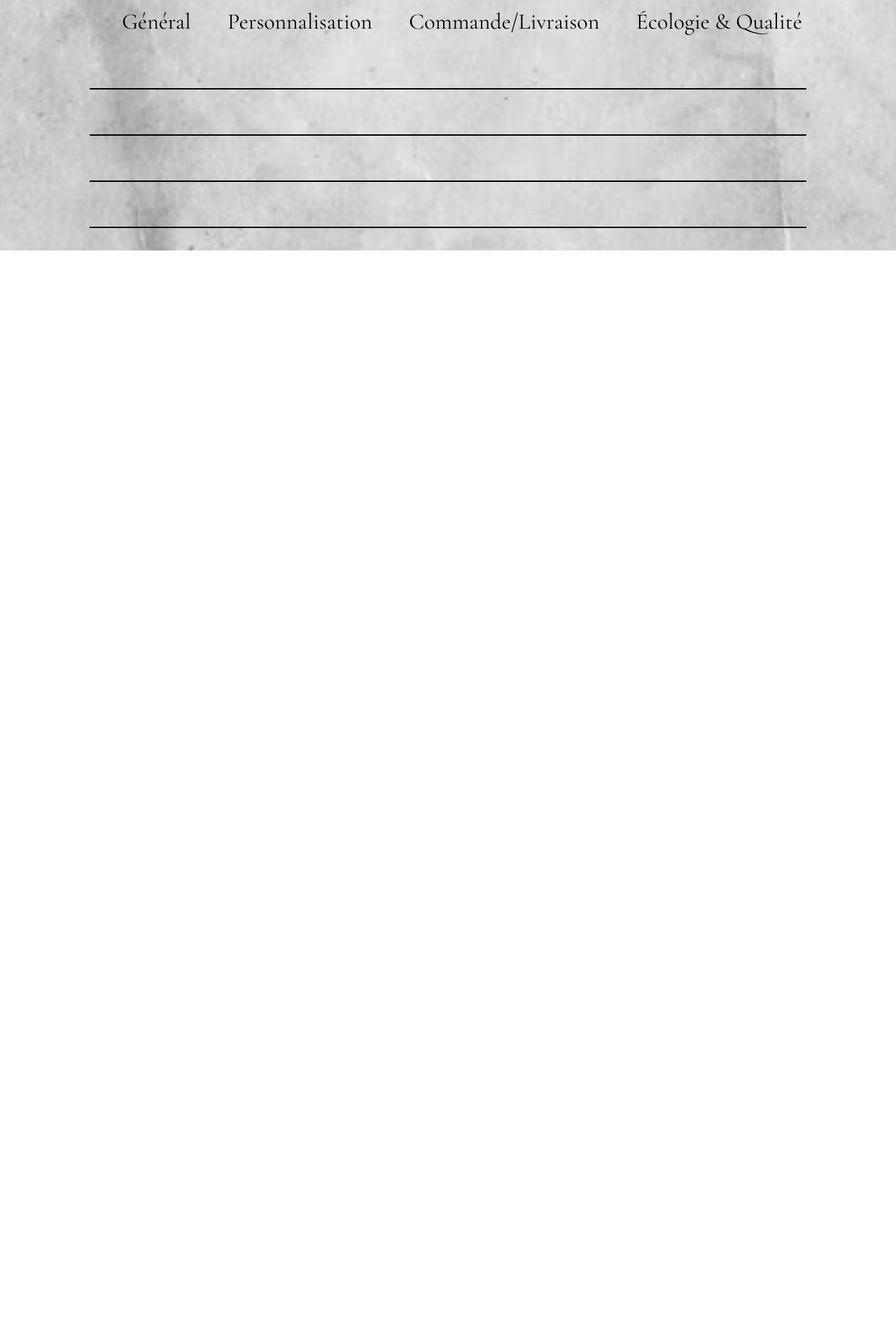
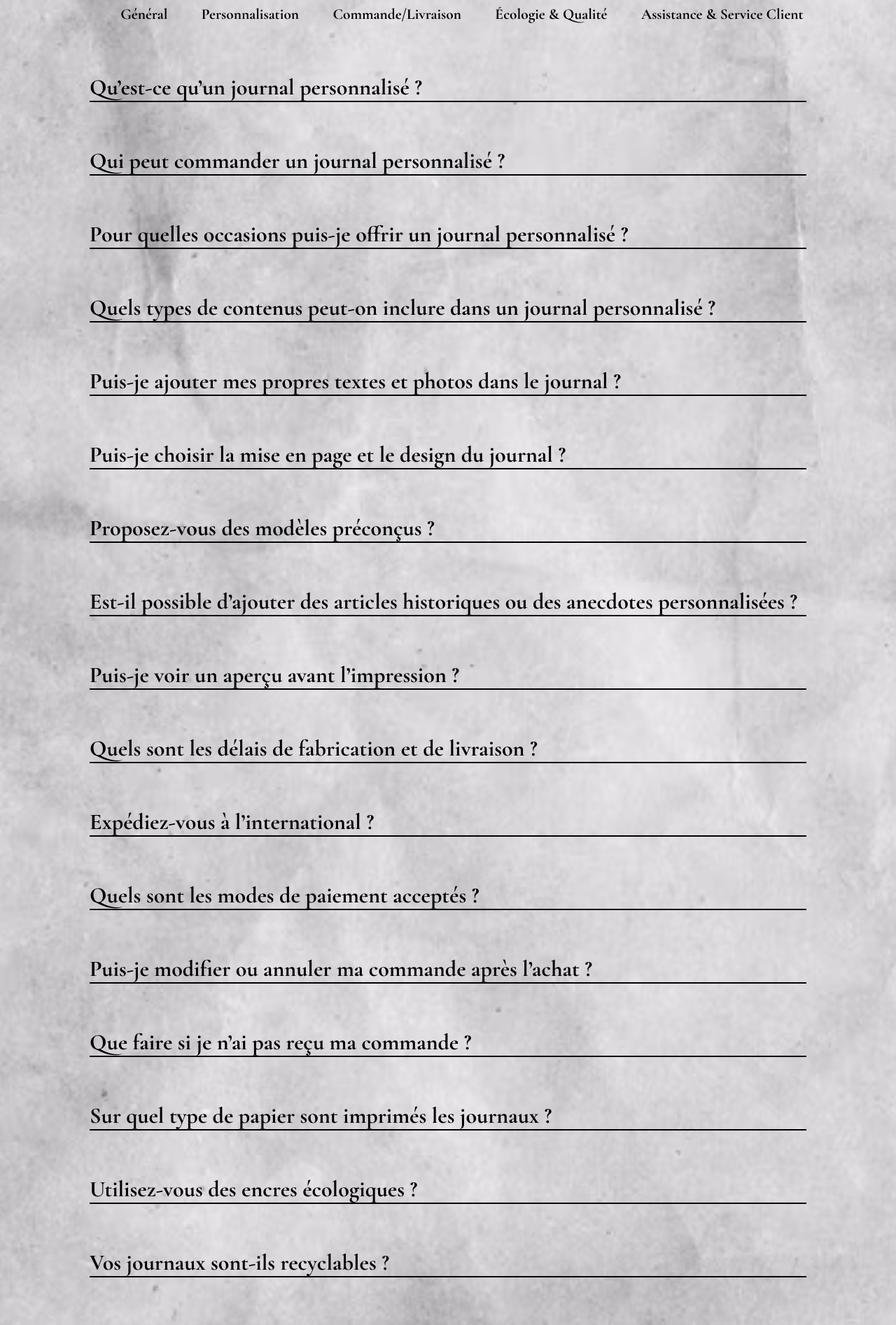
Before and after one commit to clementAvesque/voyages_de_papiers, a Vue app: page /FAQ in a window 1280 px wide. Shown: the part 380-2274 px from the top of the page at 70% size. Before the commit the page ends 800 px from the top, so only its background shows below. Built offline with nearby package versions, Linux system fonts and the light colour scheme.

Commit message:
FAQ finit

```diff
--- a/src/views/FAQ.vue
+++ b/src/views/FAQ.vue
@@ -3,14 +3,14 @@
         <h1>Notre FAQ</h1>
         <nav>
             <ul>
-                <li v-for="(content, index) in contents" :key="index" @click="category(content.category)">{{
+                <li v-for="(content, index) in contents" :key="index" @click="category(content.category)" :class="{ active: selectedCategory === content.category }">{{
                     content.category }}</li>
             </ul>
         </nav>
         <div id="container">
-            <div class="question" v-for="(question,index) in actual_content" @click="question_target = index">
+            <div class="question" v-for="(question, index) in actual_content" @click="question_target = index">
                 <h3>{{ question.ans }}</h3>
-                <p v-show="index===question_target">{{ question.rep }}</p>
+                <p v-show="index === question_target">{{ question.rep }}</p>
             </div>
         </div>
 
@@ -20,16 +20,131 @@
 
 <script>
 
-import { TrackOpTypes } from 'vue';
-
 export default {
     data() {
         return {
             question_target: -1,
             contents: [
                 {
-                    category: "Général",
-                    questions: [
+                    "category": "Général",
+                    "questions": [
+                        {
+                            "ans": "Qu’est-ce qu’un journal personnalisé ?",
+                            "rep": "Un journal personnalisé est un véritable retour dans le temps ! Il est conçu sur mesure en fonction d’une année (2000-2010) et d’un thème sélectionné (sport, culture, voyage, etc.). Vous pouvez également ajouter une touche personnelle avec une photo et un message en dernière page."
+                        },
+                        {
+                            "ans": "Qui peut commander un journal personnalisé ?",
+                            "rep": "Tout le monde ! Que vous souhaitiez offrir un cadeau unique à un proche ou simplement revivre les moments marquants d’une année, notre journal personnalisé s’adresse à tous."
+                        },
+                        {
+                            "ans": "Pour quelles occasions puis-je offrir un journal personnalisé ?",
+                            "rep": "Un journal personnalisé est parfait pour un anniversaire, un mariage, une fête des pères/mères, un départ en retraite ou toute autre occasion spéciale. Il permet d’offrir un souvenir unique et chargé d’émotions."
+                        },
+                        {
+                            "ans": "Quels types de contenus peut-on inclure dans un journal personnalisé ?",
+                            "rep": "Chaque journal contient des articles retraçant les événements marquants de l’année choisie, classés selon le thème sélectionné. Vous pouvez également personnaliser la dernière page avec une photo et un message de votre choix."
+                        }
+                    ]
+                },
+                {
+                    "category": "Personnalisation",
+                    "questions": [
+                        {
+                            "ans": "Puis-je ajouter mes propres textes et photos dans le journal ?",
+                            "rep": "Oui, vous pouvez personnaliser la dernière page avec une photo et un message, une anecdote, une histoire ou même un poème."
+                        },
+                        {
+                            "ans": "Puis-je choisir la mise en page et le design du journal ?",
+                            "rep": "Le journal suit une mise en page harmonieuse et professionnelle inspirée des journaux traditionnels. Pour assurer une lecture fluide et esthétique, la mise en page est préétablie, mais nous vous offrons la possibilité d’ajouter votre touche personnelle sur la dernière page."
+                        },
+                        {
+                            "ans": "Proposez-vous des modèles préconçus ?",
+                            "rep": "Oui, nous avons une sélection de thèmes variés (sport, culture, voyage, etc.), chacun mettant en avant des événements marquants de l’année choisie."
+                        },
+                        {
+                            "ans": "Est-il possible d’ajouter des articles historiques ou des anecdotes personnalisées ?",
+                            "rep": "Les articles historiques sont sélectionnés en fonction de l’année et du thème choisis. Pour une personnalisation plus poussée, vous pouvez ajouter une anecdote ou un message personnel sur la dernière page."
+                        },
+                        {
+                            "ans": "Puis-je voir un aperçu avant l’impression ?",
+                            "rep": "Oui, avant la validation de votre commande, vous pourrez voir un aperçu numérique de votre journal personnalisé pour vous assurer qu’il correspond à vos attentes."
+                        }
+                    ]
+                },
+                {
+                    "category": "Commande/Livraison",
+                    "questions": [
+                        {
+                            "ans": "Quels sont les délais de fabrication et de livraison ?",
+                            "rep": "Nos journaux sont fabriqués à la demande. La production prend en général X jours, et la livraison dépend du mode choisi. En moyenne, vous recevrez votre commande sous X jours ouvrés."
+                        },
+                        {
+                            "ans": "Expédiez-vous à l’international ?",
+                            "rep": "Oui, nous proposons la livraison dans plusieurs pays. Les délais et frais de livraison varient en fonction de votre localisation."
+                        },
+                        {
+                            "ans": "Quels sont les modes de paiement acceptés ?",
+                            "rep": "Nous acceptons les paiements par carte bancaire (Visa, Mastercard, etc.) ainsi que via PayPal et d’autres solutions sécurisées."
+                        },
+                        {
+                            "ans": "Puis-je modifier ou annuler ma commande après l’achat ?",
+                            "rep": "Les modifications sont possibles tant que votre commande n’est pas en cours d’impression. Contactez-nous rapidement si vous souhaitez apporter un changement."
+                        },
+                        {
+                            "ans": "Que faire si je n’ai pas reçu ma commande ?",
+                            "rep": "Si votre commande tarde à arriver, veuillez vérifier votre suivi de livraison. Si vous rencontrez un problème, contactez notre service client et nous vous aiderons à résoudre la situation."
+                        }
+                    ]
+                },
+                {
+                    "category": "Écologie & Qualité",
+                    "questions": [
+                        {
+                            "ans": "Sur quel type de papier sont imprimés les journaux ?",
+                            "rep": "Nos journaux sont imprimés sur un papier de qualité, rappelant le toucher des journaux traditionnels tout en garantissant une bonne durabilité."
+                        },
+                        {
+                            "ans": "Utilisez-vous des encres écologiques ?",
+                            "rep": "Oui, nous utilisons des encres écologiques respectueuses de l’environnement pour minimiser notre impact."
+                        },
+                        {
+                            "ans": "Vos journaux sont-ils recyclables ?",
+                            "rep": "Oui, tous nos journaux sont imprimés sur un papier recyclable."
+                        },
+                        {
+                            "ans": "Comment garantissez-vous la qualité de l’impression ?",
+                            "rep": "Nous utilisons des technologies d’impression avancées pour assurer un rendu net et fidèle aux couleurs. Chaque journal est contrôlé avant envoi."
+                        },
+                        {
+                            "ans": "Avez-vous des engagements en faveur du développement durable ?",
+                            "rep": "Nous nous engageons à limiter notre impact écologique en utilisant des matériaux responsables et en optimisant notre processus de production pour éviter le gaspillage."
+                        }
+                    ]
+                },
+                {
+                    "category": "Assistance & Service Client",
+                    "questions": [
+                        {
+                            "ans": "Comment puis-je vous contacter en cas de problème avec ma commande ?",
+                            "rep": "Vous pouvez nous contacter via notre formulaire en ligne ou par e-mail à [adresse email]. Nous répondrons à votre demande dans les plus brefs délais."
+                        },
+                        {
+                            "ans": "Offrez-vous un service de conception sur-mesure ?",
+                            "rep": "Actuellement, nous proposons des modèles préconçus, mais nous restons ouverts aux demandes spéciales pour des projets en grande quantité."
+                        },
+                        {
+                            "ans": "Que faire si mon journal arrive abîmé ou comporte une erreur d’impression ?",
+                            "rep": "Si votre journal est endommagé ou comporte une erreur, contactez notre service client avec une photo du problème. Nous trouverons une solution rapidement."
+                        },
+                        {
+                            "ans": "Proposez-vous des réductions pour les commandes en grande quantité ?",
+                            "rep": "Oui ! Pour des commandes en grande quantité (événements, cadeaux d’entreprise, etc.), contactez-nous pour discuter des tarifs préférentiels."
+                        }
+                    ]
+                }
+            ],
+
+            actual_content: [
                 {
                     ans: "Qu’est-ce qu’un journal personnalisé ?",
                     rep: "Un journal personnalisé est un véritable retour dans le temps ! Il est conçu sur mesure en fonction d’une année (2000-2010) et d’un thème sélectionné (sport, culture, voyage, etc.). Vous pouvez également ajouter une touche personnelle avec une photo et un message en dernière page."
@@ -45,12 +160,7 @@ export default {
                 {
                     ans: "Quels types de contenus peut-on inclure dans un journal personnalisé ?",
                     rep: "Chaque journal contient des articles retraçant les événements marquants de l’année choisie, classés selon le thème sélectionné. Vous pouvez également personnaliser la dernière page avec une photo et un message de votre choix."
-                        }
-                    ]
                 },
-                {
-                    category: "Personnalisation",
-                    questions: [
                 {
                     ans: "Puis-je ajouter mes propres textes et photos dans le journal ?",
                     rep: "Oui, vous pouvez personnaliser la dernière page avec une photo et un message, une anecdote, une histoire ou même un poème."
@@ -70,12 +180,7 @@ export default {
                 {
                     ans: "Puis-je voir un aperçu avant l’impression ?",
                     rep: "Oui, avant la validation de votre commande, vous pourrez voir un aperçu numérique de votre journal personnalisé pour vous assurer qu’il correspond à vos attentes."
-                        }
-                    ]
                 },
-                {
-                    category: "Commande/Livraison",
-                    questions: [
                 {
                     ans: "Quels sont les délais de fabrication et de livraison ?",
                     rep: "Nos journaux sont fabriqués à la demande. La production prend en général X jours, et la livraison dépend du mode choisi. En moyenne, vous recevrez votre commande sous X jours ouvrés."
@@ -95,12 +200,8 @@ export default {
                 {
                     ans: "Que faire si je n’ai pas reçu ma commande ?",
                     rep: "Si votre commande tarde à arriver, veuillez vérifier votre suivi de livraison. Si vous rencontrez un problème, contactez notre service client et nous vous aiderons à résoudre la situation."
-                        }
-                    ]
                 },
-                {
-                    category: "Écologie & Qualité",
-                    questions: [
+
                 {
                     ans: "Sur quel type de papier sont imprimés les journaux ?",
                     rep: "Nos journaux sont imprimés sur un papier de qualité, rappelant le toucher des journaux traditionnels tout en garantissant une bonne durabilité."
@@ -121,112 +222,14 @@ export default {
                     ans: "Avez-vous des engagements en faveur du développement durable ?",
                     rep: "Nous nous engageons à limiter notre impact écologique en utilisant des matériaux responsables et en optimisant notre processus de production pour éviter le gaspillage."
                 }
-                    ]
-                }
             ],
-            actual_content:[
-                {
-                    category: "Général",
-                    questions: [
-                        {
-                            ans: "Qu’est-ce qu’un journal personnalisé ?",
-                            rep: "Un journal personnalisé est un véritable retour dans le temps ! Il est conçu sur mesure en fonction d’une année (2000-2010) et d’un thème sélectionné (sport, culture, voyage, etc.). Vous pouvez également ajouter une touche personnelle avec une photo et un message en dernière page."
-                        },
-                        {
-                            ans: "Qui peut commander un journal personnalisé ?",
-                            rep: "Tout le monde ! Que vous souhaitiez offrir un cadeau unique à un proche ou simplement revivre les moments marquants d’une année, notre journal personnalisé s’adresse à tous."
-                        },
-                        {
-                            ans: "Pour quelles occasions puis-je offrir un journal personnalisé ?",
-                            rep: "Un journal personnalisé est parfait pour un anniversaire, un mariage, une fête des pères/mères, un départ en retraite ou toute autre occasion spéciale. Il permet d’offrir un souvenir unique et chargé d’émotions."
-                        },
-                        {
-                            ans: "Quels types de contenus peut-on inclure dans un journal personnalisé ?",
-                            rep: "Chaque journal contient des articles retraçant les événements marquants de l’année choisie, classés selon le thème sélectionné. Vous pouvez également personnaliser la dernière page avec une photo et un message de votre choix."
-                        }
-                    ]
-                },
-                {
-                    category: "Personnalisation",
-                    questions: [
-                        {
-                            ans: "Puis-je ajouter mes propres textes et photos dans le journal ?",
-                            rep: "Oui, vous pouvez personnaliser la dernière page avec une photo et un message, une anecdote, une histoire ou même un poème."
-                        },
-                        {
-                            ans: "Puis-je choisir la mise en page et le design du journal ?",
-                            rep: "Le journal suit une mise en page harmonieuse et professionnelle inspirée des journaux traditionnels. Pour assurer une lecture fluide et esthétique, la mise en page est préétablie, mais nous vous offrons la possibilité d’ajouter votre touche personnelle sur la dernière page."
-                        },
-                        {
-                            ans: "Proposez-vous des modèles préconçus ?",
-                            rep: "Oui, nous avons une sélection de thèmes variés (sport, culture, voyage, etc.), chacun mettant en avant des événements marquants de l’année choisie."
-                        },
-                        {
-                            ans: "Est-il possible d’ajouter des articles historiques ou des anecdotes personnalisées ?",
-                            rep: "Les articles historiques sont sélectionnés en fonction de l’année et du thème choisis. Pour une personnalisation plus poussée, vous pouvez ajouter une anecdote ou un message personnel sur la dernière page."
-                        },
-                        {
-                            ans: "Puis-je voir un aperçu avant l’impression ?",
-                            rep: "Oui, avant la validation de votre commande, vous pourrez voir un aperçu numérique de votre journal personnalisé pour vous assurer qu’il correspond à vos attentes."
-                        }
-                    ]
-                },
-                {
-                    category: "Commande/Livraison",
-                    questions: [
-                        {
-                            ans: "Quels sont les délais de fabrication et de livraison ?",
-                            rep: "Nos journaux sont fabriqués à la demande. La production prend en général X jours, et la livraison dépend du mode choisi. En moyenne, vous recevrez votre commande sous X jours ouvrés."
-                        },
-                        {
-                            ans: "Expédiez-vous à l’international ?",
-                            rep: "Oui, nous proposons la livraison dans plusieurs pays. Les délais et frais de livraison varient en fonction de votre localisation."
-                        },
-                        {
-                            ans: "Quels sont les modes de paiement acceptés ?",
-                            rep: "Nous acceptons les paiements par carte bancaire (Visa, Mastercard, etc.) ainsi que via PayPal et d’autres solutions sécurisées."
-                        },
-                        {
-                            ans: "Puis-je modifier ou annuler ma commande après l’achat ?",
-                            rep: "Les modifications sont possibles tant que votre commande n’est pas en cours d’impression. Contactez-nous rapidement si vous souhaitez apporter un changement."
-                        },
-                        {
-                            ans: "Que faire si je n’ai pas reçu ma commande ?",
-                            rep: "Si votre commande tarde à arriver, veuillez vérifier votre suivi de livraison. Si vous rencontrez un problème, contactez notre service client et nous vous aiderons à résoudre la situation."
-                        }
-                    ]
-                },
-                {
-                    category: "Écologie & Qualité",
-                    questions: [
-                        {
-                            ans: "Sur quel type de papier sont imprimés les journaux ?",
-                            rep: "Nos journaux sont imprimés sur un papier de qualité, rappelant le toucher des journaux traditionnels tout en garantissant une bonne durabilité."
-                        },
-                        {
-                            ans: "Utilisez-vous des encres écologiques ?",
-                            rep: "Oui, nous utilisons des encres écologiques respectueuses de l’environnement pour minimiser notre impact."
-                        },
-                        {
-                            ans: "Vos journaux sont-ils recyclables ?",
-                            rep: "Oui, tous nos journaux sont imprimés sur un papier recyclable."
-                        },
-                        {
-                            ans: "Comment garantissez-vous la qualité de l’impression ?",
-                            rep: "Nous utilisons des technologies d’impression avancées pour assurer un rendu net et fidèle aux couleurs. Chaque journal est contrôlé avant envoi."
-                        },
-                        {
-                            ans: "Avez-vous des engagements en faveur du développement durable ?",
-                            rep: "Nous nous engageons à limiter notre impact écologique en utilisant des matériaux responsables et en optimisant notre processus de production pour éviter le gaspillage."
-                        }
-                    ]
-                }
-            ]
+            selectedCategory: null
 
         };
     },
     methods: {
         category(objet) {
+            this.selectedCategory= objet
             this.question_target = -1
             this.actual_content = [];
             this.contents.forEach(element => {
@@ -238,7 +241,7 @@ export default {
 
             if (objet === "Général") {
                 this.contents.forEach(Task => {
-                    Task.questions.forEach( particule =>{
+                    Task.questions.forEach(particule => {
                         this.actual_content.push(particule)
                     })
 
@@ -252,30 +255,39 @@ export default {
 
 <style scoped>
 
-p{
-    font-size: 32px;
+.active {
+    background-color: rgba(66, 19, 24, 1); /* Couleur de fond pour l'élément cliqué */
+    color: #ffffff; /* Couleur du texte */
+    border-radius: 10px;
+    padding: 10px;
+}
+
+p {
+    font-size: 24pt;
     font-family: "Cormorant Garamond", serif;
     transition: all 0.5s ease;
 }
 
-h3{
+h3 {
     border-bottom: solid black 2px;
-    font-size: 32px;
+    font-size: 24pt;
     font-family: "Cormorant Garamond", serif;
-
+    transition: all 0.5s ease;
 
 }
 
-#question{
+#question {
     border-bottom: solid black 2px;
     display: flex;
     flex-direction: column;
+    transition: all 0.5s ease;
 }
 
-#container{
+#container {
     width: 80vw;
     display: flex;
     flex-direction: column;
+    transition: all 0.5s ease;
 
 }
 
@@ -288,7 +300,8 @@ nav ul {
     width: 80vw;
     list-style: none;
     font-family: "Cormorant Garamond", serif;
-    font-size: 24pt;
+    font-size: 16pt;
+    font-weight: 700;
 }
 
 #faq {
```
Lines whose indentation alone changed are shown as unchanged.
